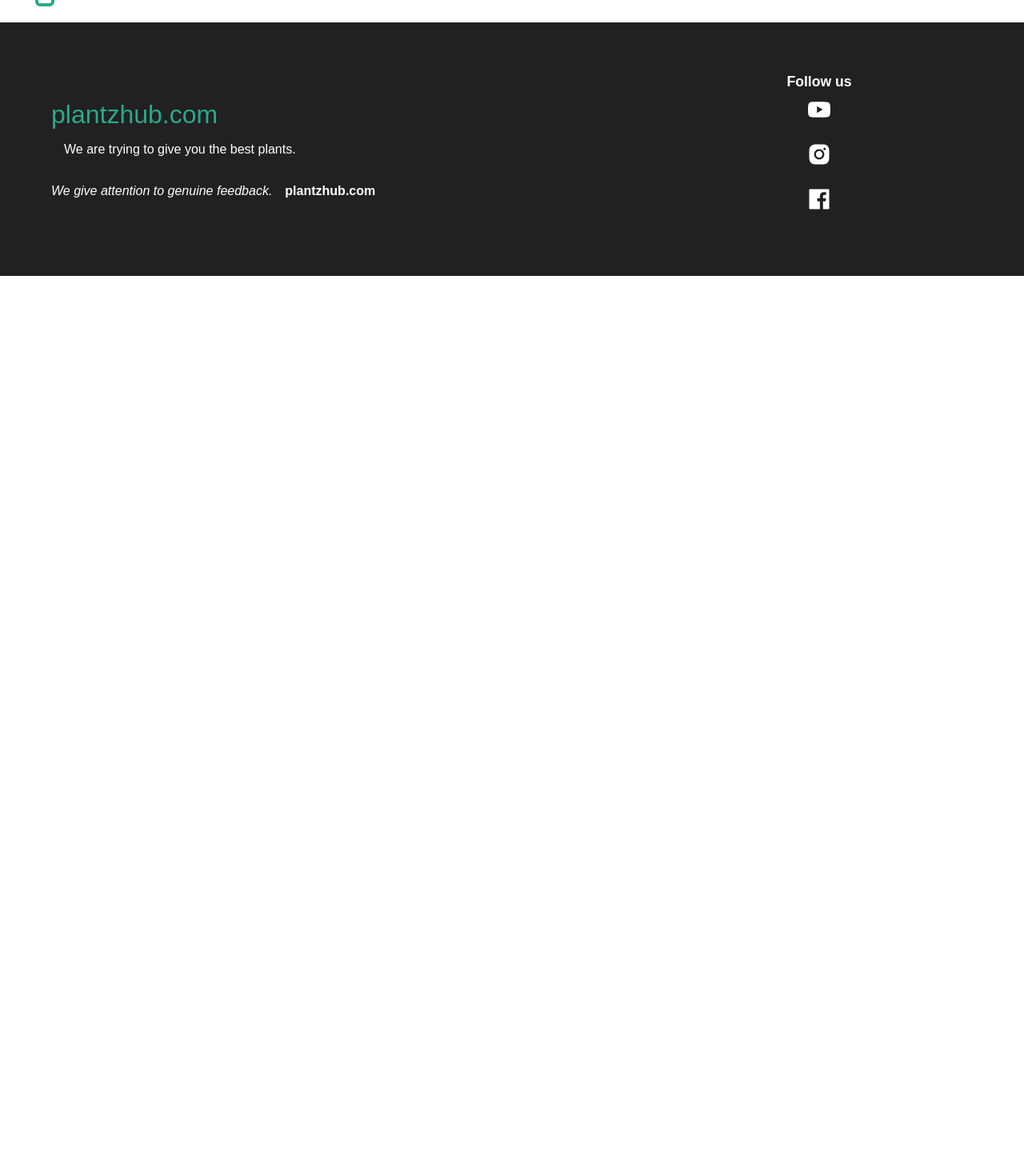
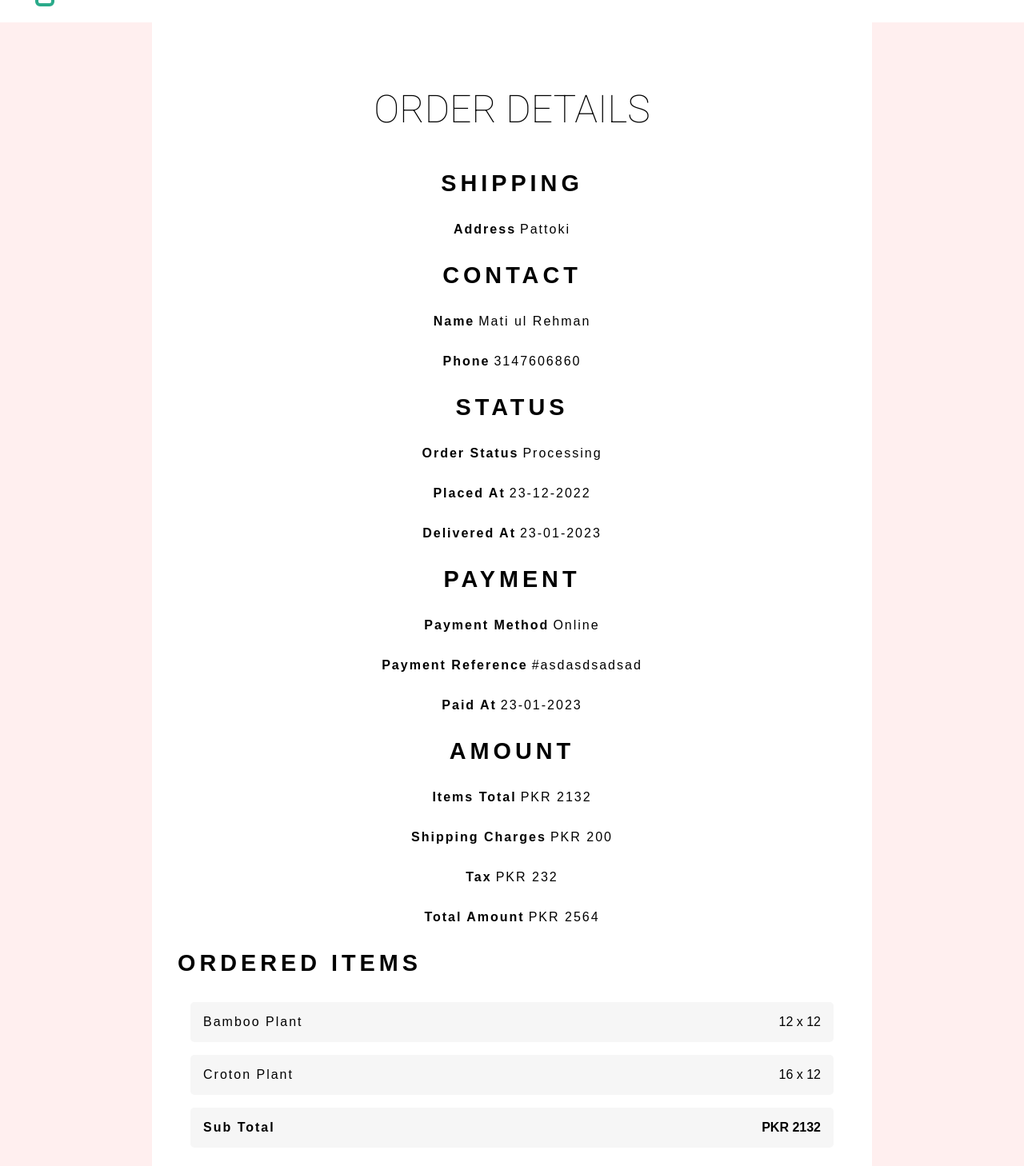
Before and after one commit to Matiz009/Final_Project, a React (Create React App) app in the folder frontend/: page /order/asdsds in a window 1280 px wide. Shown: the part 52-1510 px from the top of the page at 80% size. Before the commit the page ends 800 px from the top, so only its background shows below. Built offline with nearby package versions, Linux system fonts and the light colour scheme.

Commit message:
3:20:27 completed

```diff
--- a/frontend/src/App.js
+++ b/frontend/src/App.js
@@ -1,5 +1,4 @@
 import { BrowserRouter as Router, Routes, Route } from "react-router-dom";
-import "./styles/app.scss";
 import Header from "./components/layouts/Header";
 import Home from "./components/home/home";
 import Contact from "./components/Contact/Contact";
@@ -10,8 +9,10 @@
 import PaymentSuccess from "./components/Cart/PaymentSuccess";
 import Login from "./components/Login/login";
 import Profile from "./components/profile/Profile";
-
+import MyOrders from "./components/MyOrders/myOrders";
+import OrderDetails from "./components/MyOrders/OrderDetails";
 //style sheets
+import "./styles/app.scss";
 import "./styles/header.scss";
 import "./styles/home.scss";
 import "./styles/founder.scss";
@@ -24,6 +25,9 @@
 import "./styles/paymentSuccess.scss";
 import "./styles/login.scss";
 import "./styles/profile.scss";
+import "./styles/table.scss";
+import "./styles/OrderDetails.scss";
+
 function App() {
   return (
     <div className="App">
@@ -54,6 +58,12 @@
           <Route path="/me" element={<Profile />}>
             {" "}
           </Route>{" "}
+          <Route path="/myOrders" element={<MyOrders />}>
+            {" "}
+          </Route>{" "}
+          <Route path="/order/:id" element={<OrderDetails />}>
+            {" "}
+          </Route>{" "}
         </Routes>{" "}
         <Footer />
       </Router>{" "}
--- /dev/null
+++ b/frontend/src/components/MyOrders/OrderDetails.jsx
@@ -0,0 +1,110 @@
+import React from "react";
+
+const OrderDetails = () => {
+  return (
+    <section className="orderDetails">
+      <main>
+        <h1>Order Details</h1>
+        <div>
+          <h1>Shipping</h1>
+          <p>
+            <b>Address</b>
+            {"Pattoki"}
+          </p>
+        </div>
+        <div>
+          <h1>Contact</h1>
+          <p>
+            <b>Name</b>
+            {"Mati ul Rehman"}
+          </p>
+          <p>
+            <b>Phone</b>
+            {3147606860}
+          </p>
+        </div>
+
+        <div>
+          <h1>Status</h1>
+          <p>
+            <b>Order Status</b>
+            {"Processing"}
+          </p>
+          <p>
+            <b>Placed At</b>
+            {"23-12-2022"}
+          </p>
+          <p>
+            <b>Delivered At</b>
+            {"23-01-2023"}
+          </p>
+        </div>
+
+        <div>
+          <h1>Payment</h1>
+          <p>
+            <b>Payment Method</b>
+            {"Online"}
+          </p>
+          <p>
+            <b>Payment Reference</b>#{"asdasdsadsad"}
+          </p>
+          <p>
+            <b>Paid At</b>
+            {"23-01-2023"}
+          </p>
+        </div>
+
+        <div>
+          <h1>Amount</h1>
+          <p>
+            <b>Items Total</b>PKR {2132}
+          </p>
+          <p>
+            <b>Shipping Charges</b>PKR {200}
+          </p>
+          <p>
+            <b>Tax</b>PKR {232}
+          </p>
+          <p>
+            <b>Total Amount</b>PKR {232 + 200 + 2132}
+          </p>
+        </div>
+        <article>
+          <h1>Ordered Items</h1>
+          <div>
+            <h4>Bamboo Plant</h4>
+            <div>
+              <span>{12} </span> x <span>{12} </span>
+            </div>
+          </div>
+          <div>
+            <h4>Croton Plant</h4>
+            <div>
+              <span>{16} </span> x <span>{12} </span>
+            </div>
+          </div>
+
+          <div>
+            <h4
+              style={{
+                fontWeight: 800,
+              }}
+            >
+              Sub Total
+            </h4>
+            <div
+              style={{
+                fontWeight: 800,
+              }}
+            >
+              PKR {2132}
+            </div>
+          </div>
+        </article>
+      </main>
+    </section>
+  );
+};
+
+export default OrderDetails;
--- /dev/null
+++ b/frontend/src/components/MyOrders/myOrders.jsx
@@ -0,0 +1,45 @@
+import React from "react";
+import { Link } from "react-router-dom";
+import { AiOutlineEye } from "react-icons/ai";
+
+const MyOrders = () => {
+  const arr = [1, 2, 3, 4];
+
+  return (
+    <section className="tableClass">
+      <main>
+        <table>
+          <thead>
+            <tr>
+              <th>Order Id</th>
+              <th>Status</th>
+              <th>Item Qty</th>
+              <th>Amount</th>
+              <th>Payment Method</th>
+              <th>Action</th>
+            </tr>
+          </thead>
+
+          <tbody>
+            {arr.map((i) => (
+              <tr key={i}>
+                <td>#sdkfsdfdsf</td>
+                <td>Processing</td>
+                <td>23</td>
+                <td>{21312}</td>
+                <td>COD</td>
+                <td>
+                  <Link to={`/order/${"asdsds"}`}>
+                    <AiOutlineEye />
+                  </Link>
+                </td>
+              </tr>
+            ))}
+          </tbody>
+        </table>
+      </main>
+    </section>
+  );
+};
+
+export default MyOrders;
--- /dev/null
+++ b/frontend/src/styles/OrderDetails.scss
@@ -0,0 +1,70 @@
+@import "colors";
+.orderDetails {
+    background-color: $pink;
+    width: 100%;
+    >main {
+        background-color: white;
+        max-width: 900px;
+        margin: auto;
+        padding: 2rem;
+        overflow-x: auto;
+        >h1 {
+            text-transform: uppercase;
+            text-align: center;
+            font: 100 3rem "Roboto";
+            margin: 3rem;
+        }
+        >div {
+            margin: 2rem 0;
+            text-align: center;
+            >h1 {
+                font-size: 1.8rem;
+                text-transform: uppercase;
+                letter-spacing: 5px;
+            }
+            >p {
+                font-weight: 200;
+                white-space: nowrap;
+                letter-spacing: 2px;
+                margin: 2rem;
+                >b {
+                    margin-right: 5px;
+                }
+            }
+        }
+        >article {
+            >h1 {
+                font-size: 1.8rem;
+                text-transform: uppercase;
+                letter-spacing: 5px;
+                margin: 2rem 0;
+            }
+            >div {
+                background-color: rgb(246, 246, 246);
+                margin: 1rem;
+                display: flex;
+                align-items: center;
+                justify-content: space-between;
+                padding: 1rem;
+                border-radius: 5px;
+                >h4 {
+                    font-weight: 200;
+                    letter-spacing: 2px;
+                }
+            }
+        }
+    }
+}
+
+@media screen and (max-width: 600px) {
+    .orderDetails>main>div {
+        >h1 {
+            font-size: 1.4rem;
+        }
+        >p {
+            letter-spacing: 1px;
+            font-size: 0.9rem;
+            margin: 2rem 0;
+        }
+    }
+}
--- /dev/null
+++ b/frontend/src/styles/table.scss
@@ -0,0 +1,61 @@
+@import "colors";
+.tableClass {
+    background-color: $pink;
+    width: 100%;
+    height: 100vh;
+    main {
+        max-width: 900px;
+        background-color: white;
+        margin: auto;
+        height: 100%;
+        padding: 2rem;
+        overflow-x: auto;
+        >table {
+            width: 100%;
+            text-align: center;
+            border-collapse: collapse;
+            tr {
+                background-color: whitesmoke;
+                &:last-child {
+                    td:first-child {
+                        border-radius: 0 0 0 10px;
+                    }
+                    td:last-child {
+                        border-radius: 0 0 10px 0;
+                    }
+                }
+            }
+            td,
+            th {
+                padding: 1rem;
+            }
+            th {
+                background-color: $dark;
+                color: white;
+                &:first-child {
+                    border-radius: 10px 0 0 0;
+                }
+                &:last-child {
+                    border-radius: 0 10px 0 0;
+                }
+            }
+            td {
+                color: $lightdark;
+                >img {
+                    width: 30px;
+                    height: 30px;
+                    border-radius: 100%;
+                }
+                >a {
+                    color: $jade;
+                }
+                >button {
+                    border: none;
+                    cursor: pointer;
+                    margin: 0.25rem;
+                    color: $junglegreen;
+                }
+            }
+        }
+    }
+}
```
